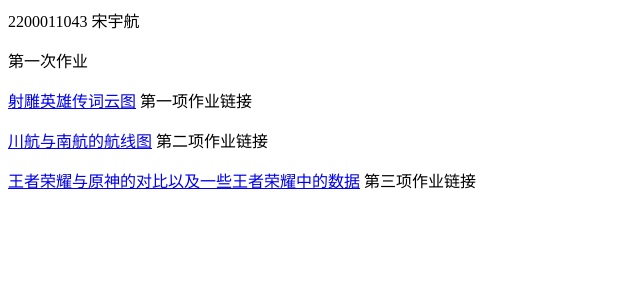
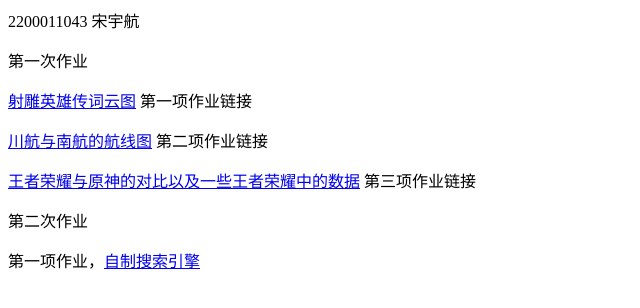
Before and after one commit to sydysk123/sydysk123.github.io, a plain HTML site: page index.html in a window 1280 px wide. Shown: the whole page, without its empty margins (0-640 px from the left). Drawn offline with Linux system fonts and the light colour scheme.

Commit message:
Update index.html

```diff
--- a/index.html
+++ b/index.html
@@ -9,5 +9,8 @@
 <p><a href="https://sydysk123.github.io/geo_line_plane.html">川航与南航的航线图</a> 第二项作业链接</p>
 <p><a href="https://sydysk123.github.io/tab_base.html">王者荣耀与原神的对比以及一些王者荣耀中的数据</a> 第三项作业链接</p>
 
+<p>第二次作业</p>
+<p>第一项作业，<a href="https://sydysk123.github.io/change.html">自制搜索引擎</a> </p>
+
 </body>
 </html>
```
